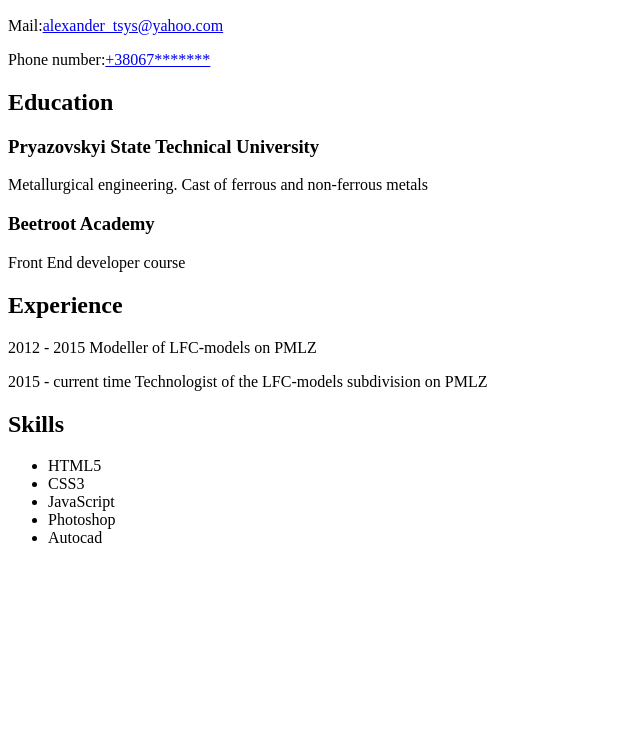
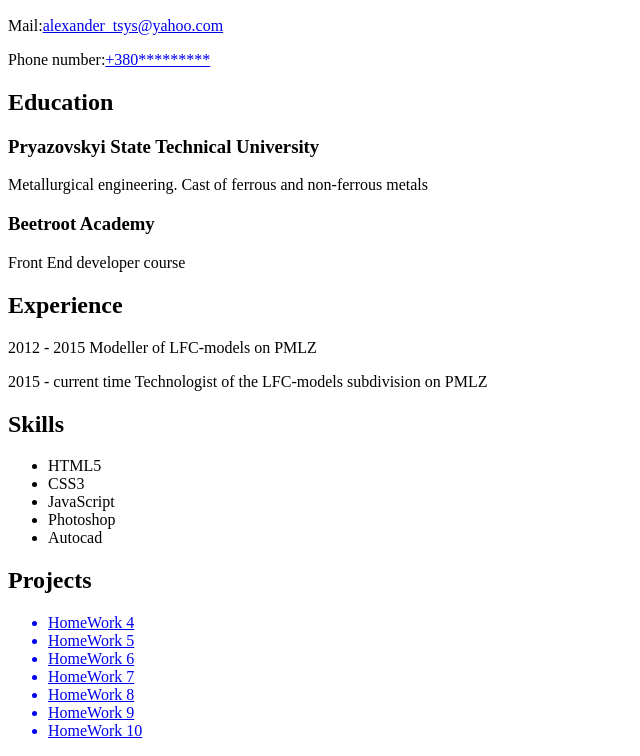
Before and after one commit to OleksandrTs/Resume, a plain HTML site: page index.html in a window 1280 px wide. Shown: the part 245-1001 px from the top of the page, without its empty margins (0-640 px from the left). Before the commit the page ends 808 px from the top, so only its background shows below. Drawn offline with Linux system fonts and the light colour scheme.

Commit message:
add links to homeworks

```diff
--- a/index.html
+++ b/index.html
@@ -12,7 +12,7 @@
         <p>Front End Developer, Mariupol</p>
         <img src="https://instagram.fiev12-1.fna.fbcdn.net/vp/b328b2d6ec953f5274d9bf238caf9532/5E4E72A5/t51.2885-19/s320x320/71734696_2440958919484421_311350197990981632_n.jpg?_nc_ht=instagram.fiev12-1.fna.fbcdn.net" height="128" alt="Photo">
         <p>Mail:<a href="mailto:alexander_tsys@yahoo.com" target="_blank">alexander_tsys@yahoo.com</a></p>
-        <p>Phone number:<a href="tel:+38067*******">+38067*******</a></p>
+        <p>Phone number:<a href="tel:+38067*******">+380*********</a></p>
     </header>
     <main>
         <section>
@@ -37,6 +37,32 @@
                     <li>Autocad</li>
                 </ul>
         </section>
+        <section>
+            <h2>Projects</h2>
+                <ul>
+                    <a href="https://github.com/OleksandrTs/homework4">
+                        <li>HomeWork 4</li>
+                    </a>
+                    <a href="https://github.com/OleksandrTs/homework5">
+                        <li>HomeWork 5</li>
+                    </a>
+                    <a href="https://github.com/OleksandrTs/homework6">
+                        <li>HomeWork 6</li>
+                    </a>
+                    <a href="https://github.com/OleksandrTs/homework7">
+                        <li>HomeWork 7</li>
+                    </a>
+                    <a href="https://github.com/OleksandrTs/homework8">
+                        <li>HomeWork 8</li>
+                    </a>
+                    <a href="https://github.com/OleksandrTs/homework9">
+                        <li>HomeWork 9</li>
+                    </a>
+                    <a href="https://github.com/OleksandrTs/homework10">
+                        <li>HomeWork 10</li>
+                    </a>
+                </ul>
+        </section>
     </main>
 </body>
 </html>
```
